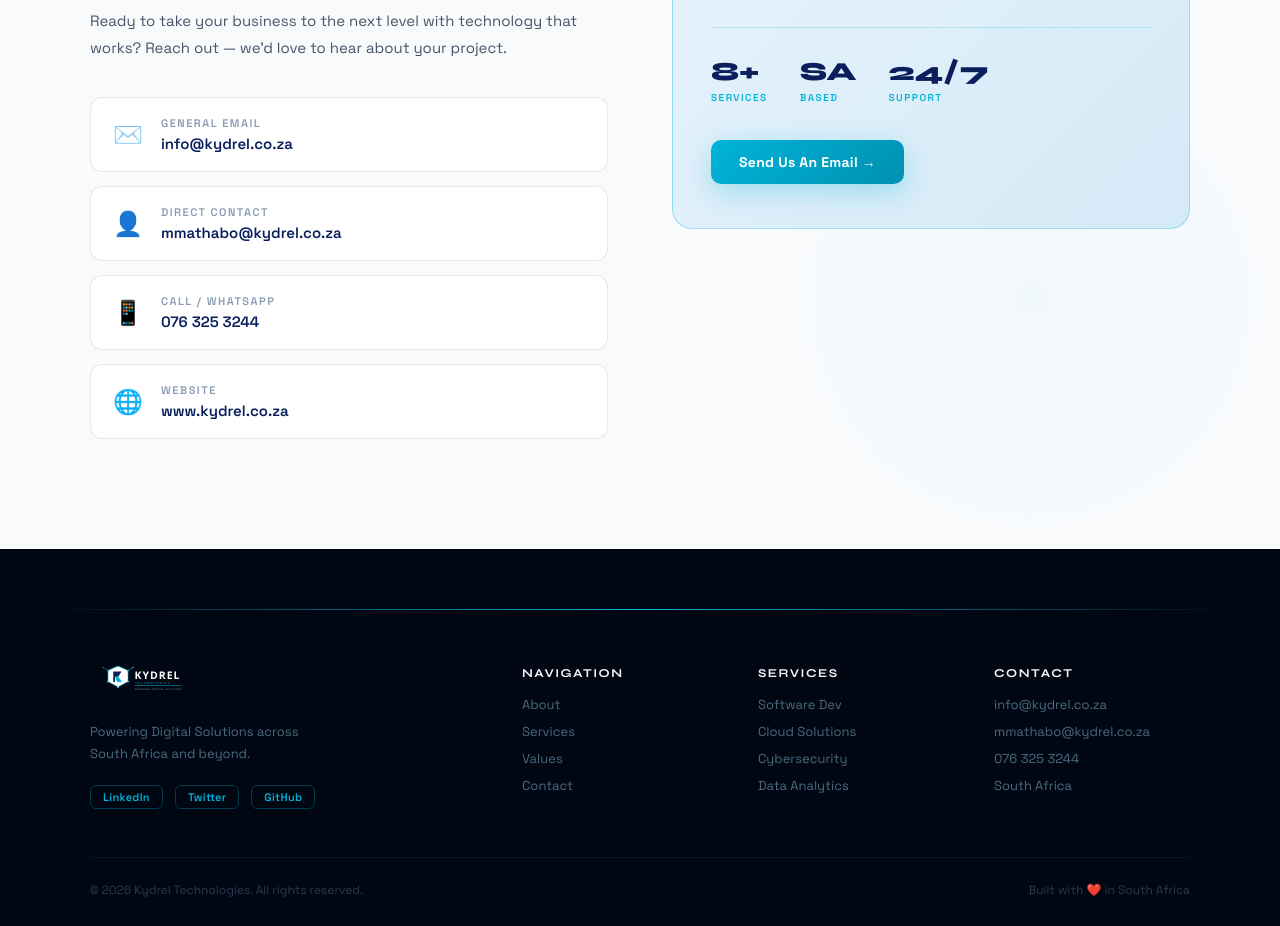
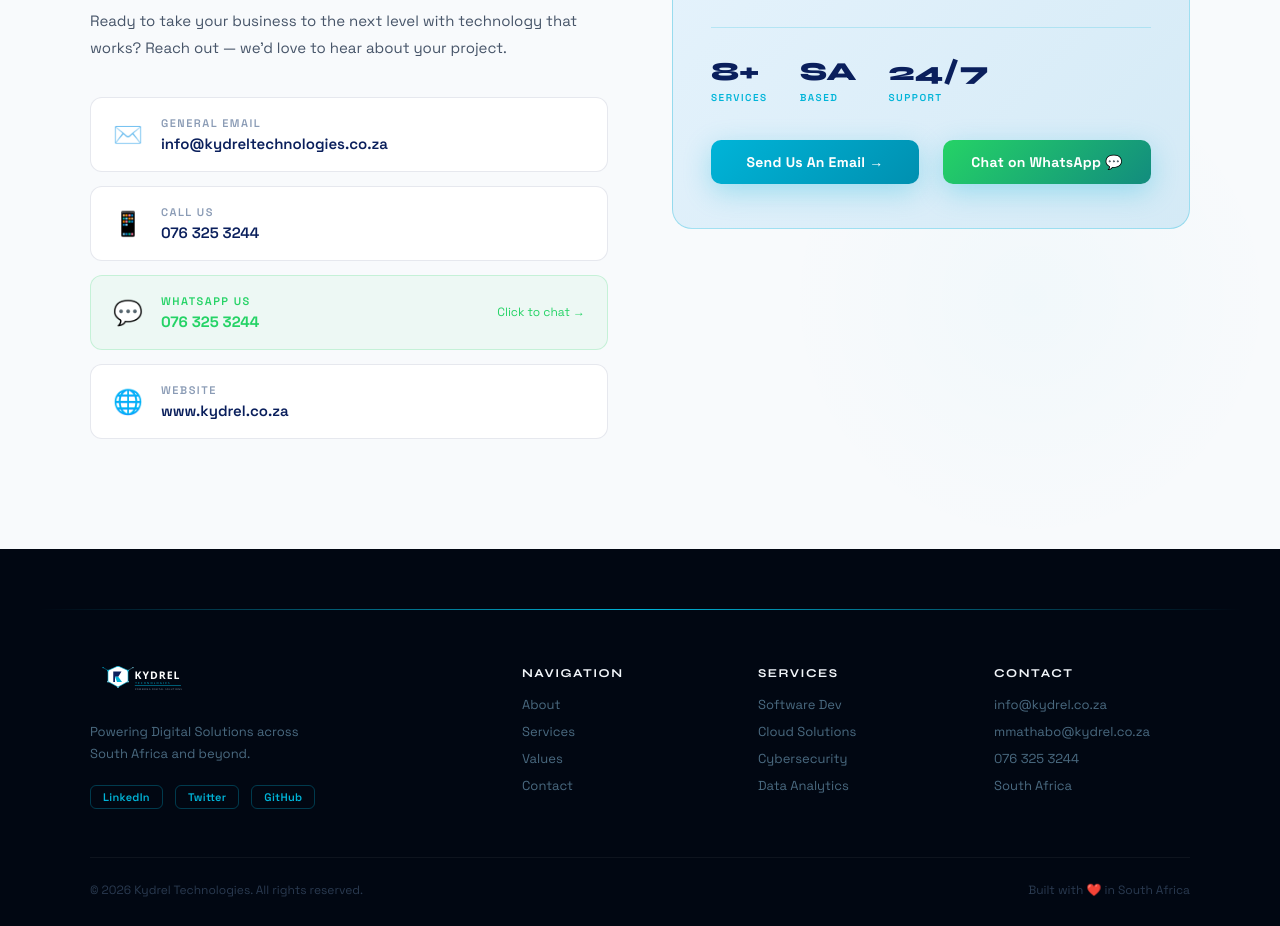
Before and after one commit to MmathaboM/kydrel, a React (Create React App) app: page / in a window 1280 px wide. Shown: the part 3740-4666 px from the top of the page. Built offline with nearby package versions, Linux system fonts and the light colour scheme.

Commit message:
cahnged the email domain

```diff
--- a/src/components/Contact.jsx
+++ b/src/components/Contact.jsx
@@ -2,20 +2,27 @@
   {
     icon: "✉️",
     label: "General Email",
-    value: "info@kydrel.co.za",
-    href: "mailto:info@kydrel.co.za",
+    value: "info@kydreltechnologies.co.za",
+    href: "mailto:info@kydreltechnologies.co.za",
+  },
+  // {
+  //   icon: "👤",
+  //   label: "Direct Contact",
+  //   value: "mmathabo@kydrel.co.za",
+  //   href: "mailto:mmathabo@kydrel.co.za",
+  // },
+  {
+    icon: "📱",
+    label: "Call Us",
+    value: "076 325 3244",
+    href: "tel:+27763253244",
   },
   {
-    icon: "👤",
-    label: "Direct Contact",
-    value: "mmathabo@kydrel.co.za",
-    href: "mailto:mmathabo@kydrel.co.za",
-  },
-  {
-    icon: "📱",
-    label: "Call / WhatsApp",
+    icon: "💬",
+    label: "WhatsApp Us",
     value: "076 325 3244",
-    href: "tel:+27763253244",
+    href: "https://wa.me/27763253244", // WhatsApp direct link
+    isWhatsApp: true,
   },
   {
     icon: "🌐",
@@ -59,7 +66,7 @@
               <a
                 key={c.label}
                 href={c.href}
-                target="_blank"
+                target={c.isWhatsApp ? "_blank" : "_blank"}
                 rel="noreferrer"
                 style={{
                   ...S.card,
@@ -67,30 +74,73 @@
                   borderColor: dark
                     ? "rgba(255,255,255,0.08)"
                     : "rgba(10,31,92,0.1)",
+                  ...(c.isWhatsApp && {
+                    background: dark
+                      ? "rgba(37, 211, 102, 0.1)"
+                      : "rgba(37, 211, 102, 0.05)",
+                    borderColor: dark
+                      ? "rgba(37, 211, 102, 0.3)"
+                      : "rgba(37, 211, 102, 0.2)",
+                  }),
                 }}
                 className="glow-card"
-                onMouseEnter={(e) =>
-                  (e.currentTarget.style.borderColor = "rgba(0,180,216,0.5)")
+                onMouseEnter={(e) => {
+                  if (c.isWhatsApp) {
+                    e.currentTarget.style.borderColor = "#25D366";
+                    e.currentTarget.style.transform = "translateY(-2px)";
+                  } else {
+                    e.currentTarget.style.borderColor = "rgba(0,180,216,0.5)";
                   }
-                onMouseLeave={(e) =>
-                  (e.currentTarget.style.borderColor = dark
+                }}
+                onMouseLeave={(e) => {
+                  if (c.isWhatsApp) {
+                    e.currentTarget.style.borderColor = dark
+                      ? "rgba(37, 211, 102, 0.3)"
+                      : "rgba(37, 211, 102, 0.2)";
+                    e.currentTarget.style.transform = "translateY(0)";
+                  } else {
+                    e.currentTarget.style.borderColor = dark
                       ? "rgba(255,255,255,0.08)"
-                    : "rgba(10,31,92,0.1)")
+                      : "rgba(10,31,92,0.1)";
                   }
+                }}
               >
                 <span style={S.cIcon}>{c.icon}</span>
                 <div>
                   <p
-                    style={{ ...S.cLabel, color: dark ? "#4a6a80" : "#8a9bb5" }}
+                    style={{
+                      ...S.cLabel,
+                      color: dark ? "#4a6a80" : "#8a9bb5",
+                      ...(c.isWhatsApp && { color: "#25D366" }),
+                    }}
                   >
                     {c.label}
                   </p>
                   <p
-                    style={{ ...S.cValue, color: dark ? "#e2e8f0" : "#0A1F5C" }}
+                    style={{
+                      ...S.cValue,
+                      color: dark ? "#e2e8f0" : "#0A1F5C",
+                      ...(c.isWhatsApp && {
+                        color: "#25D366",
+                        fontWeight: 700,
+                      }),
+                    }}
                   >
                     {c.value}
                   </p>
                 </div>
+                {c.isWhatsApp && (
+                  <span
+                    style={{
+                      marginLeft: "auto",
+                      fontSize: 12,
+                      color: "#25D366",
+                      fontFamily: "'Space Grotesk',sans-serif",
+                    }}
+                  >
+                    Click to chat →
+                  </span>
+                )}
               </a>
             ))}
           </div>
@@ -141,9 +191,23 @@
                 </div>
               ))}
             </div>
+            <div style={S.ctaButtons}>
               <a href="mailto:info@kydrel.co.za" style={S.ctaBtn}>
                 Send Us An Email →
               </a>
+              <a
+                href="https://wa.me/27763253244"
+                target="_blank"
+                rel="noreferrer"
+                style={{
+                  ...S.ctaBtn,
+                  background: "linear-gradient(135deg, #25D366, #128C7E)",
+                  marginLeft: 12,
+                }}
+              >
+                Chat on WhatsApp 💬
+              </a>
+            </div>
           </div>
         </div>
       </div>
@@ -279,6 +343,11 @@
     letterSpacing: 1.5,
     textTransform: "uppercase",
   },
+  ctaButtons: {
+    display: "flex",
+    flexWrap: "wrap",
+    gap: 12,
+  },
   ctaBtn: {
     display: "inline-block",
     background: "linear-gradient(135deg, #00B4D8, #0090B0)",
@@ -292,6 +361,9 @@
     boxShadow: "0 8px 28px rgba(0,180,216,0.3)",
     letterSpacing: 0.3,
     transition: "transform 0.2s, box-shadow 0.2s",
+    cursor: "pointer",
+    textAlign: "center",
+    flex: 1,
   },
 };
 
```
Lines whose indentation alone changed are shown as unchanged.
